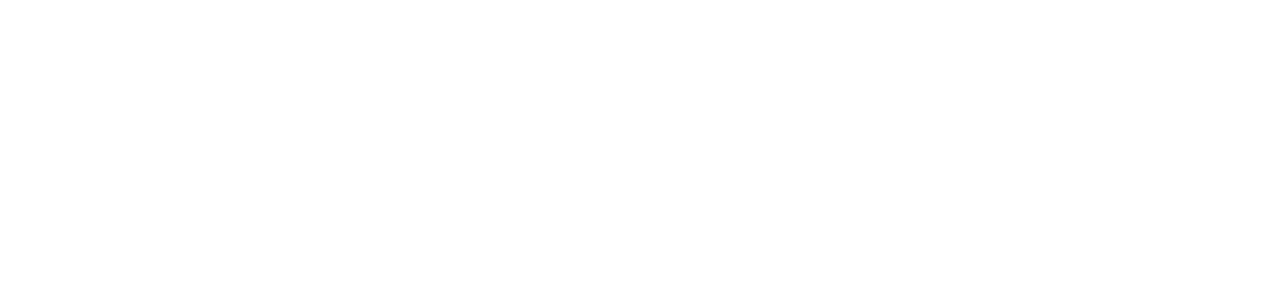
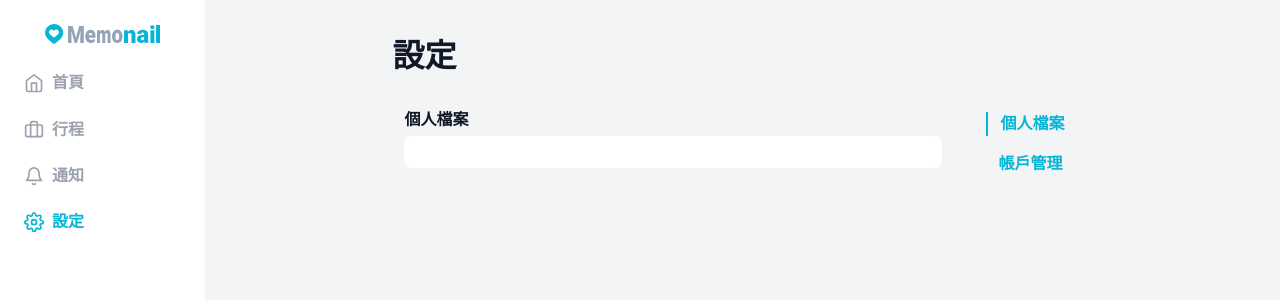
Before and after one commit to miyenChen/memonail, a React (Vite) app: page /setting/profile in a window 1280 px wide. Before the commit this address had no page. Shown: the top 300 px of the page. Built offline with nearby package versions, Linux system fonts and the light colour scheme.

Commit message:
feat: settingpage Layout

```diff
--- a/src/App.jsx
+++ b/src/App.jsx
@@ -1,4 +1,4 @@
-import { BrowserRouter, Route, Routes } from 'react-router-dom';
+import { BrowserRouter, Navigate, Route, Routes } from 'react-router-dom';
 import Home from './pages/Home';
 import Layout from './pages/Layout';
 import Intro from './pages/Intro';
@@ -8,6 +8,8 @@
 import Setting from './pages/Setting';
 import Register from './pages/Register';
 import Login from './pages/Login';
+import Profile from './features/setting/Profile';
+import Account from './features/setting/Account';
 
 function App() {
     return (
@@ -22,7 +24,11 @@
                         <Route path="home" element={<Home />} />
                         <Route path="itinerary" element={<Itinerary />} />
                         <Route path="notification" element={<Notification />} />
-                        <Route path="setting" element={<Setting />} />
+                        <Route path="setting" element={<Setting />}>
+                            <Route index element={<Navigate to="profile" replace />} />
+                            <Route path="profile" element={<Profile />} />
+                            <Route path="account" element={<Account />} />
+                        </Route>
                     </Route>
                 </Routes>
             </BrowserRouter>
--- /dev/null
+++ b/src/features/setting/Account.jsx
@@ -0,0 +1,15 @@
+import Form from '../../ui/Form';
+import FormTitle from '../../ui/FormTitle';
+import Section from '../../ui/Section';
+
+function Account() {
+    return (
+        <>
+            <Form>
+                <FormTitle>帳戶管理</FormTitle>
+                <Section></Section>
+            </Form>
+        </>
+    );
+}
+export default Account;
--- /dev/null
+++ b/src/features/setting/Aside.jsx
@@ -0,0 +1,32 @@
+import { Link, NavLink } from 'react-router-dom';
+import styled from 'styled-components';
+
+const StyledAside = styled.aside`
+    display: flex;
+    flex-direction: column;
+    padding: 1rem;
+    gap: 1rem;
+
+    & a {
+        color: var(--color-cyan-500);
+        font-weight: 700;
+        padding: 0 0.75rem;
+
+        &:hover {
+            text-decoration: underline;
+            text-underline-offset: 0.25rem;
+        }
+        &.active {
+            border-left: 2px solid var(--color-cyan-500);
+        }
+    }
+`;
+function Aside() {
+    return (
+        <StyledAside>
+            <NavLink to="profile">個人檔案</NavLink>
+            <NavLink to="account">帳戶管理</NavLink>
+        </StyledAside>
+    );
+}
+export default Aside;
--- /dev/null
+++ b/src/features/setting/Profile.jsx
@@ -0,0 +1,15 @@
+import Form from '../../ui/Form';
+import FormTitle from '../../ui/FormTitle';
+import Section from '../../ui/Section';
+
+function Profile() {
+    return (
+        <>
+            <Form>
+                <FormTitle>個人檔案</FormTitle>
+                <Section></Section>
+            </Form>
+        </>
+    );
+}
+export default Profile;
--- a/src/pages/Setting.jsx
+++ b/src/pages/Setting.jsx
@@ -1,4 +1,33 @@
+import styled from 'styled-components';
+import Aside from '../features/setting/Aside';
+import { Outlet } from 'react-router-dom';
+
+const StyledSetting = styled.div`
+    display: flex;
+    flex-direction: column;
+    width: min(700px, 100%);
+    margin: auto;
+`;
+const Container = styled.div`
+    display: flex;
+    margin-top: 1rem;
+    gap: 1rem;
+`;
+const Main = styled.main`
+    flex: 1 0 0;
+`;
+
 function Setting() {
-    return <div>Setting</div>;
+    return (
+        <StyledSetting>
+            <header>
+                <h1>設定</h1>
+            </header>
+            <Container>
+                <Main>{<Outlet />}</Main>
+                <Aside />
+            </Container>
+        </StyledSetting>
+    );
 }
 export default Setting;
--- a/src/ui/Form.jsx
+++ b/src/ui/Form.jsx
@@ -3,7 +3,7 @@
 const Form = styled.form`
     display: flex;
     flex-direction: column;
-
-    gap: 1rem;
+    width: 100%;
+    padding: 0.75rem;
 `;
 export default Form;
--- /dev/null
+++ b/src/ui/FormTitle.jsx
@@ -0,0 +1,7 @@
+import styled from 'styled-components';
+
+const FormTitle = styled.h3`
+    margin-bottom: 0.25rem;
+    font-size: 1rem;
+`;
+export default FormTitle;
--- /dev/null
+++ b/src/ui/Section.jsx
@@ -0,0 +1,8 @@
+import styled from 'styled-components';
+
+const Section = styled.section`
+    padding: 1rem;
+    background-color: var(--color-gray-0);
+    border-radius: 0.5rem;
+`;
+export default Section;
```
